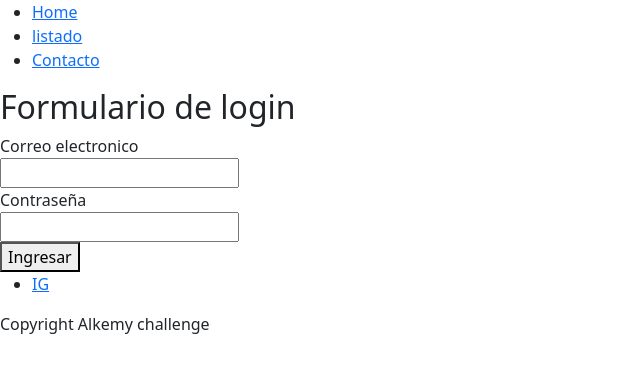
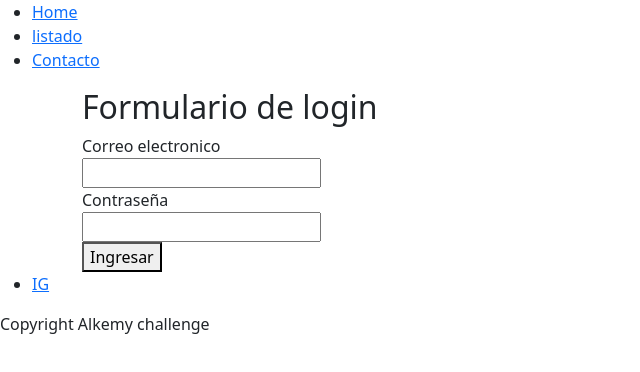
Before and after one commit to mary-puma/proyecto-react, a React (Create React App) app: page / in a window 1280 px wide. Shown: the top 372 px of the page, without its empty margins (0-640 px from the left). Built offline with nearby package versions, Linux system fonts and the light colour scheme.

Commit message:
agregamos margen

```diff
--- a/src/App.js
+++ b/src/App.js
@@ -1,5 +1,5 @@
 //librerias
-import {Routes, Route} from 'react-router-dom';
+import { Routes, Route } from 'react-router-dom';
 
 //componentes
 import Login from './components/Login';
@@ -13,12 +13,17 @@ import 'bootstrap/dist/css/bootstrap.min.css';
 function App() {
   return (
     <>
-    <Header />
-    <Routes>
-      <Route exact path='/' element={<Login />} />
-      <Route  path='/listado' element={<Listado />} />
-    </Routes>
-    <Footer />
+      <Header />
+
+      <div className='container mt-3'>
+        <Routes>
+          <Route exact path='/' element={<Login />} />
+          <Route path='/listado' element={<Listado />} />
+        </Routes>
+
+      </div>
+
+      <Footer />
     </>
   );
 }
```
